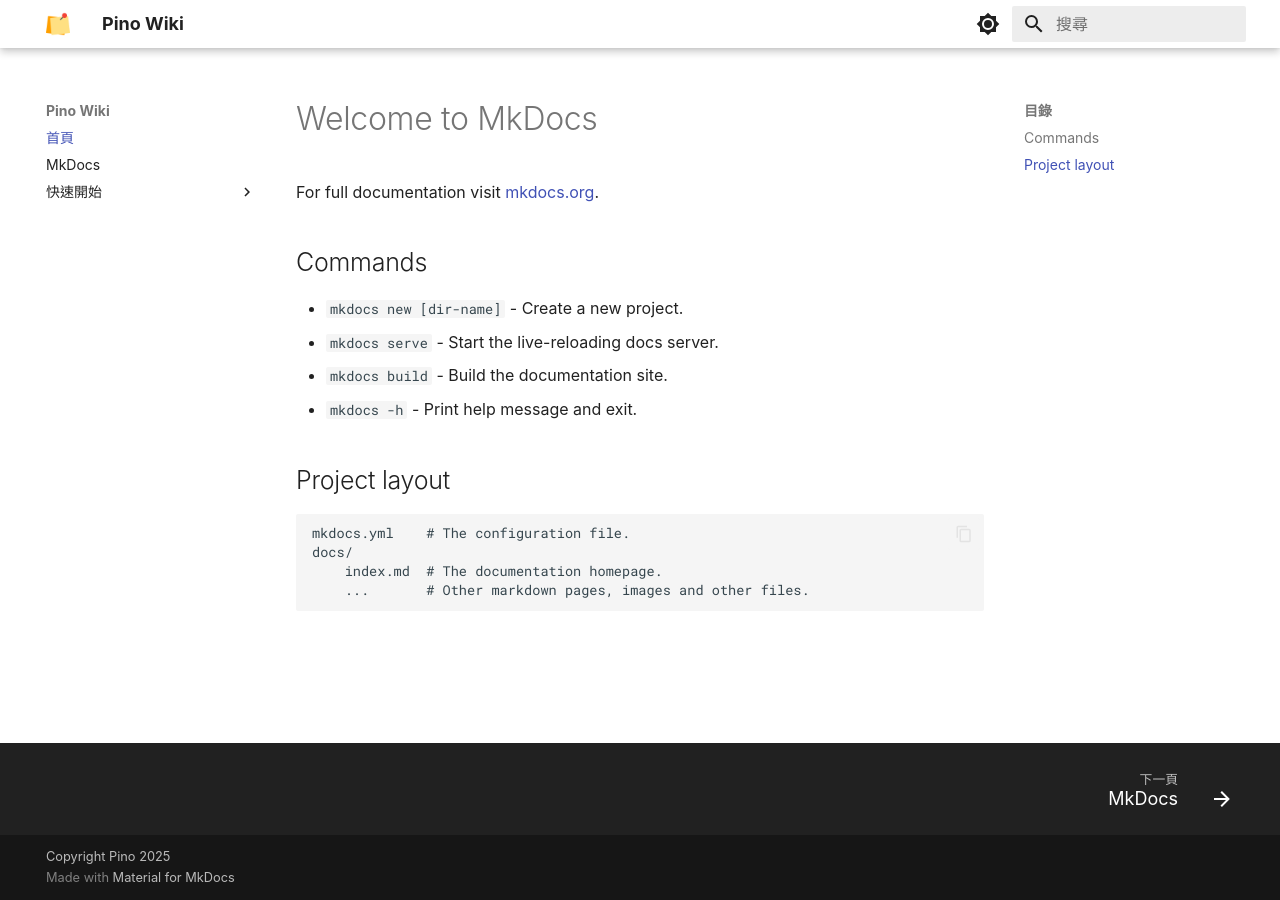
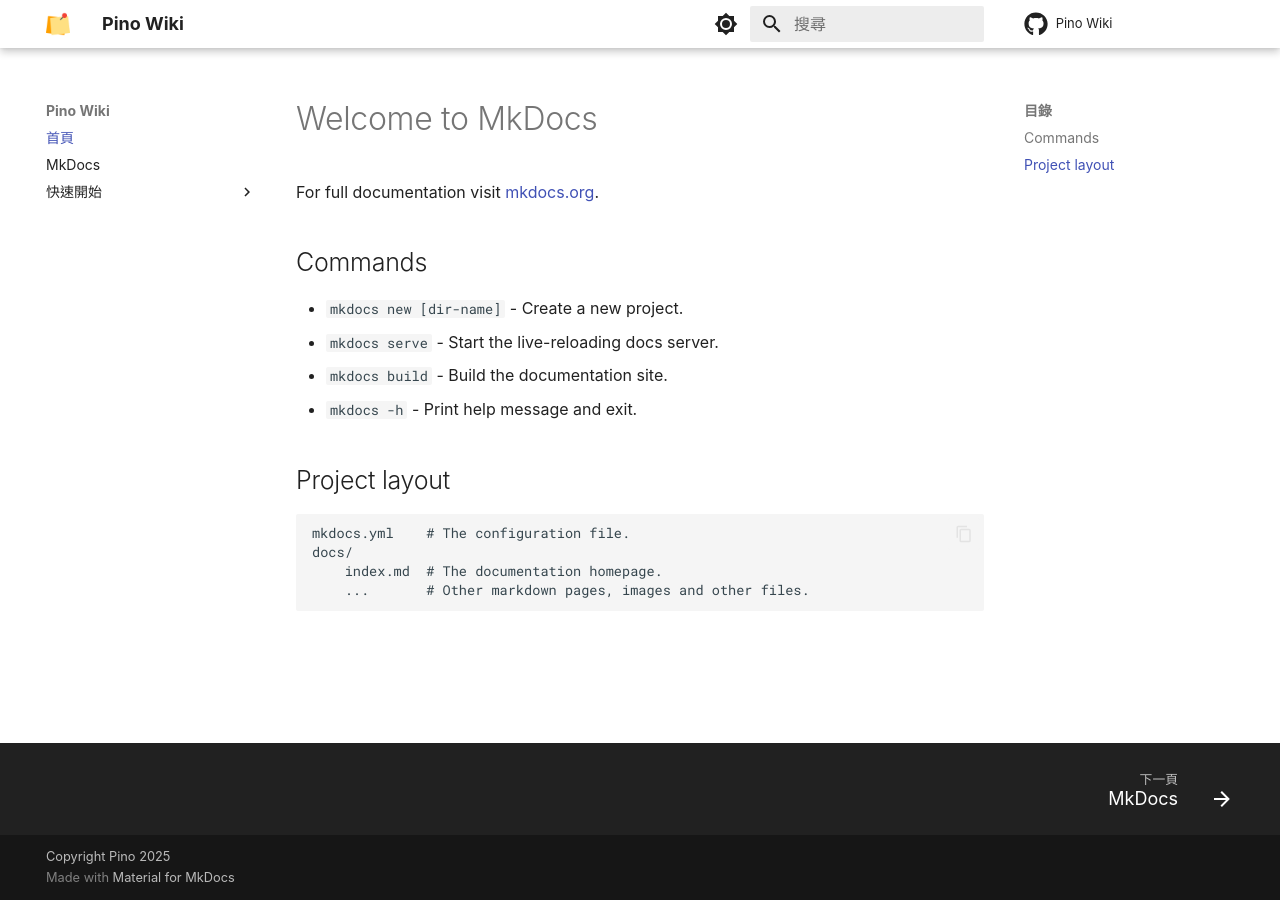
Before and after one commit to PinXian53/wiki, an MkDocs documentation site: the page built from docs/index.md, in a window 1280 px wide. Built offline with MkDocs 1.6.1 and Material for MkDocs 9.7.7, drawn with Linux system fonts in a browser that asks for light colours; some web fonts are replaced; comment, search, counter and statistics services are not loaded.

Commit message:
Add repository and site configuration to mkdocs.yml

```diff
--- a/mkdocs.yml
+++ b/mkdocs.yml
@@ -1,10 +1,16 @@
 # 專案資訊
 site_name: Pino Wiki
+site_url: https://pinxian53.github.io/wiki
 site_dir: site
+
+# 儲存庫
+repo_name: Pino Wiki
+repo_url: https://github.com/PinXian53/wiki
 
 # 版權宣告
 copyright: Copyright Pino 2025
 
+# 主題
 theme:
   name: material
   language: zh-Hant
```
